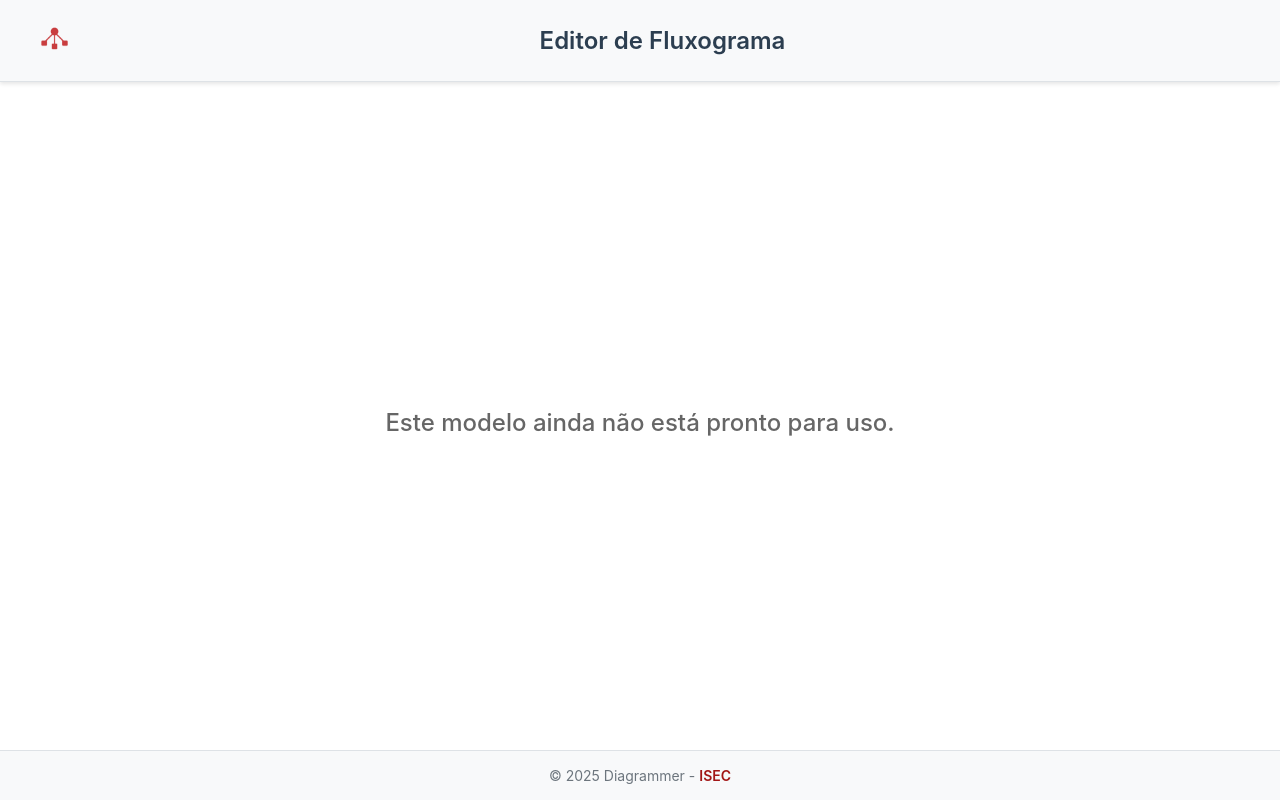
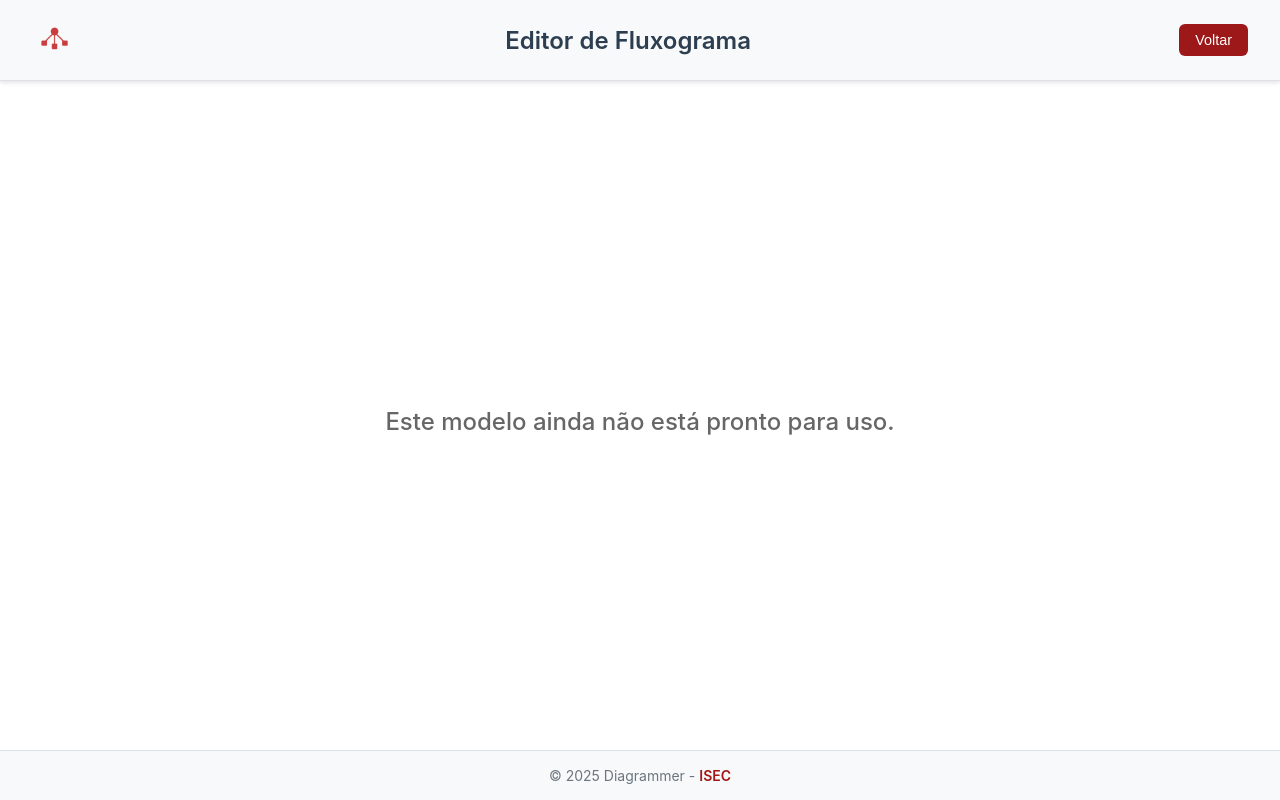
Before and after one commit to drlldiego/diagrammer-web, a React (Create React App) app: page /editor/flowchart in a window 1280 px wide. Built offline with nearby package versions, Linux system fonts and the light colour scheme.

Commit message:
Melhorias nos modelos para desenvolver futuramente

```diff
--- a/src/components/common/EditorHeader/EditorHeader.css
+++ b/src/components/common/EditorHeader/EditorHeader.css
@@ -54,6 +54,32 @@
   gap: 0.5rem;
 }
 
+.back-button {
+  background-color: #9d1919;
+  color: white;
+  border: none;
+  border-radius: 6px;
+  padding: 0.5rem 1rem;
+  font-size: 0.9rem;
+  font-weight: 500;
+  cursor: pointer;
+  transition: all 0.2s ease;
+  display: flex;
+  align-items: center;
+  gap: 0.25rem;
+}
+
+.back-button:hover {
+  background-color: #b21414;
+  transform: translateY(-1px);
+  box-shadow: 0 2px 4px rgba(0, 123, 255, 0.3);
+}
+
+.back-button:active {
+  transform: translateY(0);
+  box-shadow: 0 1px 2px rgba(0, 123, 255, 0.2);
+}
+
 /* Responsividade */
 @media (max-width: 768px) {
   .editor-header {
--- a/src/models/ErModeler/ErModeler.tsx
+++ b/src/models/ErModeler/ErModeler.tsx
@@ -1,13 +1,17 @@
 import React, { useEffect, useRef, useState } from "react";
 import BpmnModeler from "bpmn-js/lib/Modeler";
 import EditorHeader from "../../components/common/EditorHeader/EditorHeader";
-import { FitButton, ExportButton, ImportButton, Minimap, ExportOptions, ExitConfirmationModal } from "../../components/common";
+import {
+  FitButton,
+  ExportButton,
+  ImportButton,
+  Minimap,
+  ExportOptions,
+  ExitConfirmationModal,
+} from "../../components/common";
 import erModdle from "../../schemas/er-moddle.json";
 import { logger } from "../../utils/logger";
-import {
-  ErrorType,
-  safeOperation,
-} from "../../utils/errorHandler";
+import { ErrorType, safeOperation } from "../../utils/errorHandler";
 import { notifications } from "../../utils/notifications";
 import ErModule from "./custom";
 import resizeAllModule from "./rules";
@@ -30,19 +34,19 @@ const erExportOptions: ExportOptions = {
   pdf: {
     enabled: true,
     filename: "diagrama-er.pdf",
-    label: "Exportar (PDF)"
+    label: "Exportar (PDF)",
   },
   png: {
     enabled: true,
     filename: "diagrama-er.png",
-    label: "Exportar (PNG)"
+    label: "Exportar (PNG)",
   },
   bpmn: {
     enabled: true,
     filename: "er-diagram.bpmn",
     label: "Exportar (.bpmn)",
-    extension: "bpmn"
-  }
+    extension: "bpmn",
+  },
 };
 
 const ErModelerComponent: React.FC = () => {
@@ -157,7 +161,9 @@ const ErModelerComponent: React.FC = () => {
             // Basic Canvas service check
             const canvas = modeler.get("canvas");
             if (!canvas) {
-              throw new Error("Canvas service não disponível após inicialização");
+              throw new Error(
+                "Canvas service não disponível após inicialização"
+              );
             }
 
             // Verificar container DOM
@@ -188,7 +194,10 @@ const ErModelerComponent: React.FC = () => {
 
             try {
               await modeler.importXML(initialErXml);
-              logger.info("Diagrama ER inicial carregado com sucesso", "ER_SETUP");
+              logger.info(
+                "Diagrama ER inicial carregado com sucesso",
+                "ER_SETUP"
+              );
 
               // IMPORTANTE: Processar elementos ER após importação do XML inicial
               const elementRegistry = modeler.get("elementRegistry") as any;
@@ -196,7 +205,9 @@ const ErModelerComponent: React.FC = () => {
 
               allElements.forEach((element: any) => {
                 if (element.businessObject && element.businessObject.$attrs) {
-                  const erTypeAttr = element.businessObject.$attrs["er:erType"] || element.businessObject.$attrs["ns0:erType"];
+                  const erTypeAttr =
+                    element.businessObject.$attrs["er:erType"] ||
+                    element.businessObject.$attrs["ns0:erType"];
 
                   if (erTypeAttr) {
                     // Definir erType no businessObject
@@ -204,20 +215,32 @@ const ErModelerComponent: React.FC = () => {
 
                     // Para entidades, adicionar propriedades necessárias
                     if (erTypeAttr === "Entity") {
-                      const isWeakAttr = element.businessObject.$attrs["er:isWeak"] || element.businessObject.$attrs["ns0:isWeak"];
+                      const isWeakAttr =
+                        element.businessObject.$attrs["er:isWeak"] ||
+                        element.businessObject.$attrs["ns0:isWeak"];
                       if (isWeakAttr !== undefined) {
                         element.businessObject.isWeak = isWeakAttr === "true";
                       }
                     }
 
-                    logger.info(`Elemento ER processado: ${element.id} - tipo: ${erTypeAttr}`, "ER_SETUP");
+                    logger.info(
+                      `Elemento ER processado: ${element.id} - tipo: ${erTypeAttr}`,
+                      "ER_SETUP"
+                    );
                   }
                 }
               });
 
-              logger.info("Elementos ER do XML inicial processados", "ER_SETUP");
+              logger.info(
+                "Elementos ER do XML inicial processados",
+                "ER_SETUP"
+              );
             } catch (xmlImportError) {
-              logger.warn("Diagrama ER inicial não pôde ser carregado, mas Canvas está funcional", "ER_SETUP", xmlImportError as Error);
+              logger.warn(
+                "Diagrama ER inicial não pôde ser carregado, mas Canvas está funcional",
+                "ER_SETUP",
+                xmlImportError as Error
+              );
               // Continue without initial diagram - user can create from palette
             }
 
@@ -401,7 +424,6 @@ const ErModelerComponent: React.FC = () => {
       initializationRef.current = false;
     };
   }, []); // Array de dependências vazio e constante
-
 
   // Função para processar elementos ER após import
   const processErElementsAfterImport = () => {
@@ -609,8 +631,6 @@ const ErModelerComponent: React.FC = () => {
     reader.readAsText(file);
   };
 
-
-
   // Função para sincronizar propriedades ER antes da exportação
   const syncErPropertiesToAttrs = () => {
     if (!modelerRef.current) return;
@@ -700,7 +720,6 @@ const ErModelerComponent: React.FC = () => {
     logger.info("Sincronização de propriedades ER concluída", "ER_EXPORT");
   };
 
-
   // Função personalizada para exportação BPMN com lógica ER-específica
   const handleBpmnExport = async () => {
     if (!modelerRef.current) return;
@@ -761,7 +780,6 @@ const ErModelerComponent: React.FC = () => {
     );
   };
 
-
   // Fechar dropdown quando clicar fora dele
   useEffect(() => {
     const handleClickOutside = (event: MouseEvent) => {
@@ -793,7 +811,7 @@ const ErModelerComponent: React.FC = () => {
   // Função para confirmar saída (do modal)
   const handleConfirmExit = () => {
     setShowExitModal(false);
-    // ✅ Marcar que estamos navegando via logo (evita beforeunload)
+    // Marcar que estamos navegando via logo (evita beforeunload)
     setIsNavigatingViaLogo(true);
     setTimeout(() => {
       window.location.href = "/";
@@ -809,9 +827,7 @@ const ErModelerComponent: React.FC = () => {
   if (error) {
     return (
       <div className="er-modeler-error-container">
-        <h2 className="er-modeler-error-title">
-          Erro no ErModelerComponent
-        </h2>
+        <h2 className="er-modeler-error-title">Erro no ErModelerComponent</h2>
         <div className="er-modeler-error-box">
           <p className="er-modeler-error-message">
             <strong>Erro:</strong> {error}
@@ -854,10 +870,7 @@ const ErModelerComponent: React.FC = () => {
               options={erExportOptions}
               openOnHover={true}
             />
-            <ImportButton
-              onImport={importDiagram}
-              accept=".bpmn,.xml"
-            />
+            <ImportButton onImport={importDiagram} accept=".bpmn,.xml" />
           </>
         }
       />
--- a/src/models/FlowModeler/Flowchart.tsx
+++ b/src/models/FlowModeler/Flowchart.tsx
@@ -6,9 +6,27 @@ import "../../styles/ModelerComponents.css";
 const FlowchartComponent: React.FC = () => {
   const navigate = useNavigate();
 
+  const handleGoHome = () => {
+    navigate('/');
+  };
+
+  const backButton = (
+    <button
+      className="back-button"
+      onClick={handleGoHome}
+      aria-label="Voltar para página inicial"
+    >
+      Voltar
+    </button>
+  );
+
   return (
     <div className="diagram-editor flow-modeler">
-      <EditorHeader title="Editor de Fluxograma" />
+      <EditorHeader
+        title="Editor de Fluxograma"
+        onLogoClick={handleGoHome}
+        actions={backButton}
+      />
       <div className="modeler-content">
         <div className="provisional-content">
           <p className="not-ready-message">Este modelo ainda não está pronto para uso.</p>
--- a/src/models/UmlModeler/UmlModeler.tsx
+++ b/src/models/UmlModeler/UmlModeler.tsx
@@ -6,9 +6,27 @@ import "../../styles/ModelerComponents.css";
 const UmlDiagramComponent: React.FC = () => {
   const navigate = useNavigate();
 
+  const handleGoHome = () => {
+    navigate('/');
+  };
+
+  const backButton = (
+    <button
+      className="back-button"
+      onClick={handleGoHome}
+      aria-label="Voltar para página inicial"
+    >
+      Voltar
+    </button>
+  );
+
   return (
     <div className="diagram-editor uml-modeler">
-      <EditorHeader title="Editor de Diagrama UML" />
+      <EditorHeader
+        title="Editor de Diagrama UML"
+        onLogoClick={handleGoHome}
+        actions={backButton}
+      />
       <div className="modeler-content">
         <div className="provisional-content">
           <p className="not-ready-message">Este modelo ainda não está pronto para uso.</p>
--- a/src/styles/DiagramEditor.css
+++ b/src/styles/DiagramEditor.css
@@ -6,31 +6,6 @@
   position: relative;
 }
 
-/* Remover estilos duplicados do .editor-header - deixar para EditorHeader.css */
-/* Estilos específicos para botões dentro do diagram editor */
-.diagram-editor .back-button {
-  background-color: #3182ce;
-  color: white;
-  border: none;
-  padding: 0.5rem 1rem;
-  border-radius: 4px;
-  cursor: pointer;
-  font-size: 0.875rem;
-  margin-right: 0;
-  transition: background-color 0.2s;
-}
-
-.diagram-editor .back-button:hover {
-  background-color: #2c5282;
-}
-
-/* Responsividade para botões específicos do diagram editor */
-@media (max-width: 480px) {
-  .diagram-editor .back-button {
-    padding: 0.4rem 0.8rem;
-    font-size: 0.8rem;
-  }
-}
 
 /* Estilos específicos para título dentro do diagram editor */
 .diagram-editor .editor-title {
```
